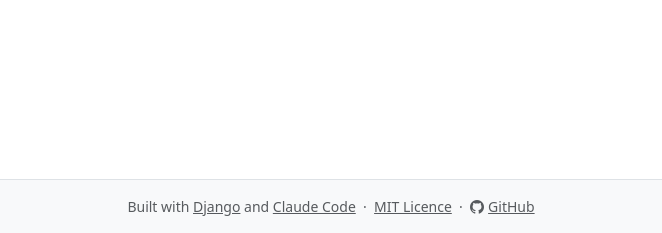
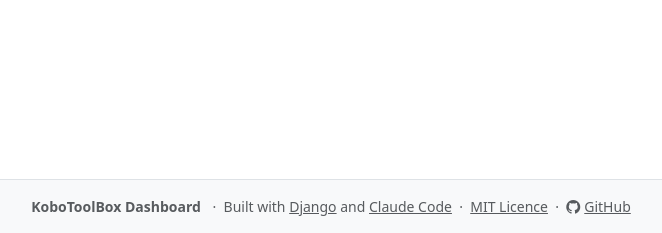
Before and after one commit to vmalep/KoboDashBoard, a Django app: page /dashboard/ in a window 1280 px wide. Shown: the part 567-800 px from the top of the page, without its empty margins (309-971 px from the left). Run offline with Django 5.2, Linux system fonts and the light colour scheme; the visitor is signed in with stand-in values (Sample User, id 1); data comes from the database, SQL or seed files in the repository; data that the repository does not hold is empty.

Commit message:
Add app name to footer before credits line
Co-Authored-By: Claude Sonnet 4.6 <noreply@anthropic.com>

```diff
--- a/dashboard/templates/dashboard/base.html
+++ b/dashboard/templates/dashboard/base.html
@@ -78,6 +78,7 @@
 
   <footer class="mt-auto py-3 bg-light border-top">
     <div class="container-fluid text-center text-muted small">
+      <strong class="text-muted me-2">KoboToolBox Dashboard</strong>&nbsp;·&nbsp;
       Built with <a href="https://www.djangoproject.com/" class="text-muted" target="_blank" rel="noopener">Django</a>
       and <a href="https://claude.ai/code" class="text-muted" target="_blank" rel="noopener">Claude Code</a>
       &nbsp;·&nbsp;
```
